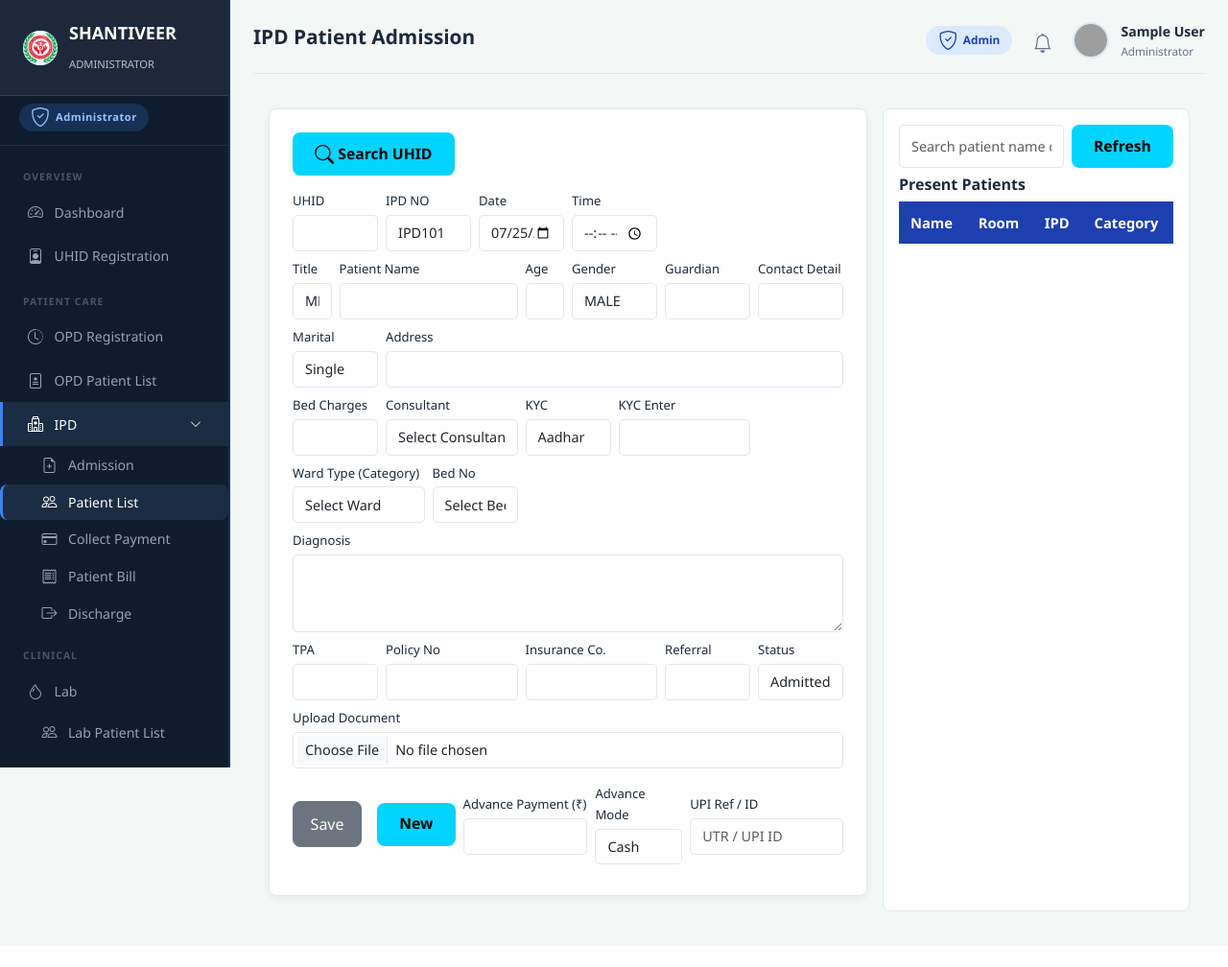
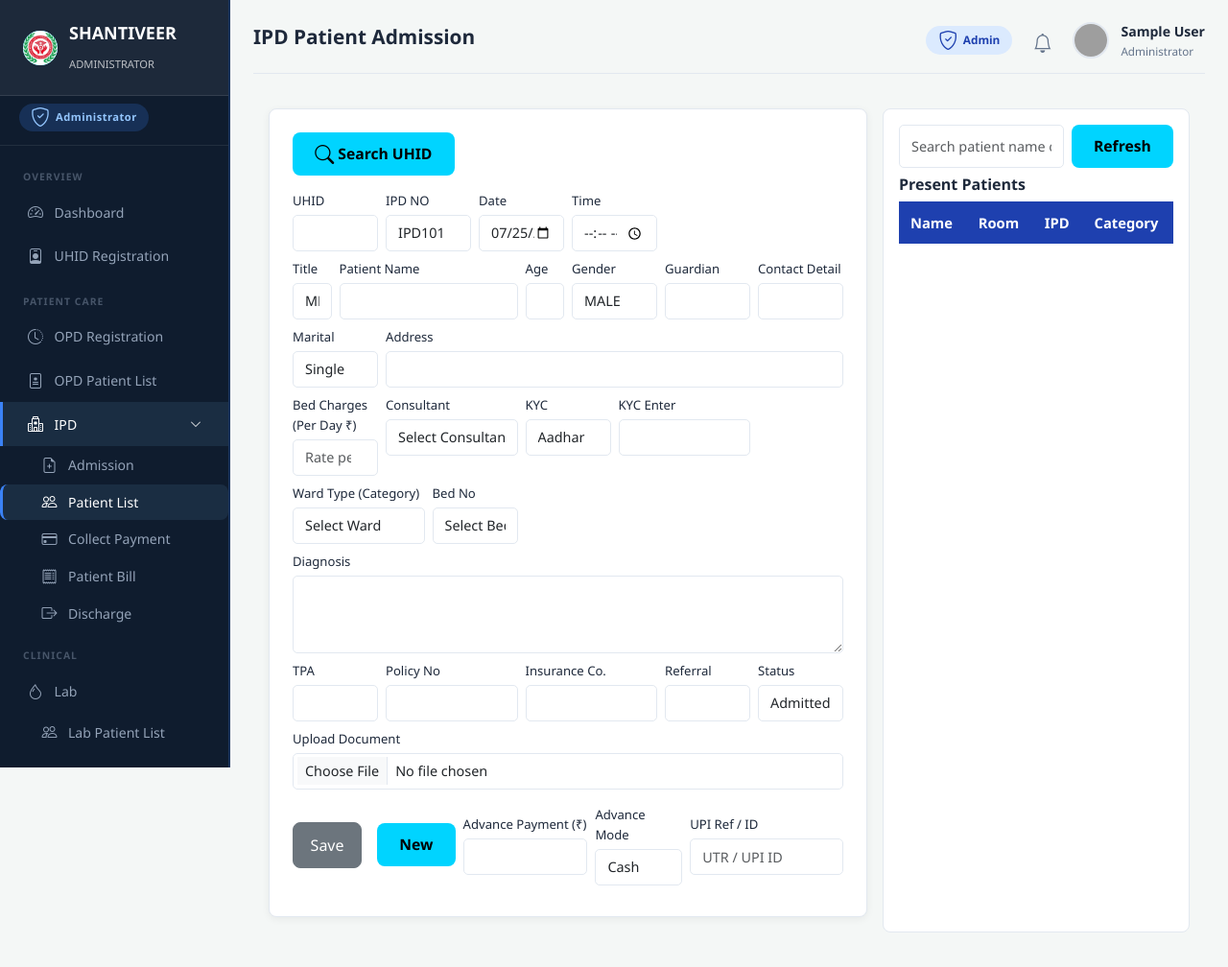
Before and after one commit to kaifrana01/Shantiveer-Hospital-V1, a Django app: page /ipd/admission/ in a window 1280 px wide. Shown: the whole page at 96% size. Before the commit the page ends 950 px from the top, so only its background shows below. Run offline with Django 5.2, Linux system fonts and the light colour scheme; the visitor is signed in with stand-in values (Sample User, id 1); data that the repository does not hold is empty; parts of the project's set-up code (start-up, migrations or seed data) failed here and were passed over; grey boxes are pictures that could not be loaded.

Commit message:
Fix bed charges: multiply per-day rate by days admitted

```diff
--- a/ipd/views.py
+++ b/ipd/views.py
@@ -50,23 +50,47 @@ def _ipd_dict(a):
     }
 
 
-def _compute_ipd_bill_total(adm):
-    """Compute total IPD bill based on bed_charge field + medicines.
+def _get_bed_charge_details(adm, discharge_date=None):
+    """Return (rate_per_day, days_stayed, total_bed_charge) for an admission.
 
-    Uses admission.bed_charge if set, otherwise falls back to ward-based defaults.
+    bed_charge stores the *per-day* rate.  Days are calculated as:
+        discharge_date (or today) − admission date,  minimum 1 day.
     """
-    # Use bed_charge if explicitly set, else fall back to ward-based defaults
+    from datetime import date as _date
+    # Per-day rate: use stored bed_charge if set, else ward-based default
     if adm.bed_charge and adm.bed_charge > 0:
-        room_amount = adm.bed_charge
+        rate_per_day = Decimal(str(adm.bed_charge))
     else:
         ward = (adm.category or '').strip().lower()
         ward_map = {
-            'general ward': Decimal('2500'),
-            'private ward': Decimal('3500'),
-            'emergency ward': Decimal('2000'),
-            'icu': Decimal('4000'),
+            'general ward':   Decimal('500'),
+            'private ward':   Decimal('1000'),
+            'emergency ward': Decimal('800'),
+            'icu':            Decimal('1500'),
         }
-        room_amount = ward_map.get(ward, Decimal('1500'))
+        rate_per_day = ward_map.get(ward, Decimal('500'))
+
+    # Determine end date: prefer the explicit discharge_date argument, then
+    # the DischargeSummary record, and fall back to today for admitted patients.
+    if discharge_date is None:
+        try:
+            discharge_date = adm.discharge.discharge_date
+        except Exception:
+            discharge_date = _date.today()
+
+    admission_date = adm.date
+    days = max(1, (discharge_date - admission_date).days)
+
+    return rate_per_day, days, rate_per_day * days
+
+
+def _compute_ipd_bill_total(adm, discharge_date=None):
+    """Compute total IPD bill: (bed_charge_per_day × days) + doctor fees + medicines.
+
+    Uses admission.bed_charge as the *per-day* rate.  Falls back to ward-based
+    per-day defaults when bed_charge is not set.
+    """
+    _rate, _days, room_amount = _get_bed_charge_details(adm, discharge_date)
 
     # Doctor fees: fixed at 2000 for now (could be made configurable later)
     doctor_fees = Decimal('2000')
@@ -412,25 +436,13 @@ def bill(request):
         adm = IPDAdmission.objects.select_related('patient').filter(ipd_no=ipd_no_norm).first()
 
         if adm:
-            items = []
-            # Use the single canonical billing function — keeps bill view,
-            # patient list, and payment_total all in sync.
-            if adm.bed_charge and adm.bed_charge > 0:
-                room_amount = adm.bed_charge
-            else:
-                ward = (adm.category or '').strip().lower()
-                ward_map = {
-                    'general ward': Decimal('2500'),
-                    'private ward': Decimal('3500'),
-                    'emergency ward': Decimal('2000'),
-                    'icu': Decimal('4000'),
-                }
-                room_amount = ward_map.get(ward, Decimal('1500'))
-
+            # Canonical billing: bed charge = per-day rate × days stayed
+            rate_per_day, days_stayed, room_amount = _get_bed_charge_details(adm)
             doctor_fees = Decimal('2000')
             med_total = sum(m.amount for m in adm.medicine_lines.all()) or Decimal('0.00')
 
-            items = [{'desc': 'Bed / Room Charges', 'amount': room_amount},
+            bed_desc = f'Bed / Room Charges (₹{rate_per_day} × {days_stayed} day{"s" if days_stayed != 1 else ""})'
+            items = [{'desc': bed_desc, 'amount': room_amount},
                      {'desc': 'Doctor / Consultation Fees', 'amount': doctor_fees}]
             if med_total:
                 items.append({'desc': 'Medicines', 'amount': med_total})
@@ -557,16 +569,13 @@ def discharge_print(request, pk):
     patient = adm.patient
 
     # Use the canonical billing function to keep all views consistent
-    room_amount = adm.bed_charge if adm.bed_charge and adm.bed_charge > 0 else (
-        {'general ward': Decimal('2500'), 'private ward': Decimal('3500'),
-         'emergency ward': Decimal('2000'), 'icu': Decimal('4000')}.get(
-            (adm.category or '').strip().lower(), Decimal('1500'))
-    )
+    rate_per_day, days_stayed, room_amount = _get_bed_charge_details(adm, d.discharge_date)
     doctor_fees = Decimal('2000')
     med_total = sum(m.amount for m in adm.medicine_lines.all()) or Decimal('0.00')
 
+    bed_desc = f'Bed / Room Charges (₹{rate_per_day} × {days_stayed} day{"s" if days_stayed != 1 else ""})'
     bill_items = [
-        {'desc': 'Bed / Room Charges', 'amount': room_amount},
+        {'desc': bed_desc, 'amount': room_amount},
         {'desc': 'Doctor / Consultation Fees', 'amount': doctor_fees},
     ]
     if med_total:
@@ -582,6 +591,8 @@ def discharge_print(request, pk):
         'bill_total': bill_total,
         'paid_total': paid_total,
         'due_amount': due_amount,
+        'days_stayed': days_stayed,
+        'rate_per_day': rate_per_day,
         'hospital_name': settings.HOSPITAL_NAME,
         'hospital_address': settings.HOSPITAL_ADDRESS,
         'hospital_phone': settings.HOSPITAL_PHONE,
--- a/templates/ipd/admission.html
+++ b/templates/ipd/admission.html
@@ -30,15 +30,16 @@
             </div>
             <div class="row g-2 mb-2">
                 <div class="col-md-2">
-                    <label class="small">Bed Charges</label>
-                    <input type="number" id="bed_charge" name="bed_charge" class="form-control form-control-sm" value="{{ form_bed_charge|default:'' }}">
+                    <label class="small">Bed Charges (Per Day ₹)</label>
+                    <input type="number" id="bed_charge" name="bed_charge" class="form-control form-control-sm" value="{{ form_bed_charge|default:'' }}" placeholder="Rate per day">
                 </div>
                 <script>
                     function setBedChargeFromWard(wardType) {
                         const map = {
-                          'General Ward': 2500,
-                          'Private Ward': 3500,
-                          'Emergency Ward': 2000
+                          'General Ward': 500,
+                          'Private Ward': 1000,
+                          'Emergency Ward': 800,
+                          'ICU': 1500
                         };
                         const val = map[wardType] || '';
                         document.getElementById('bed_charge').value = val;
```
